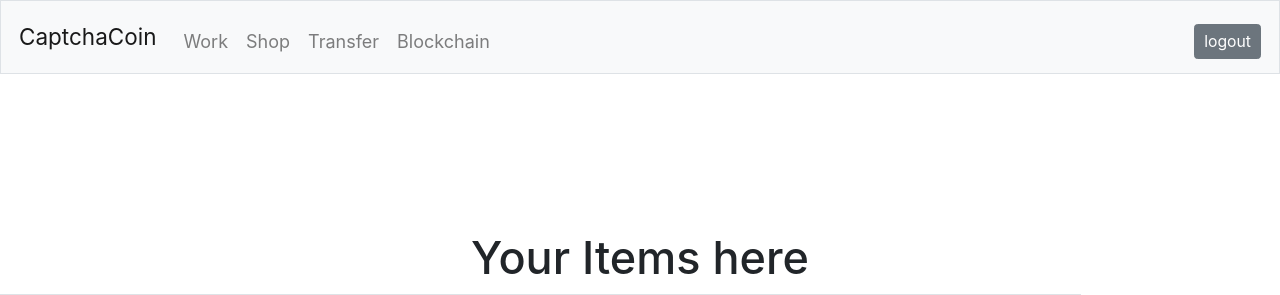
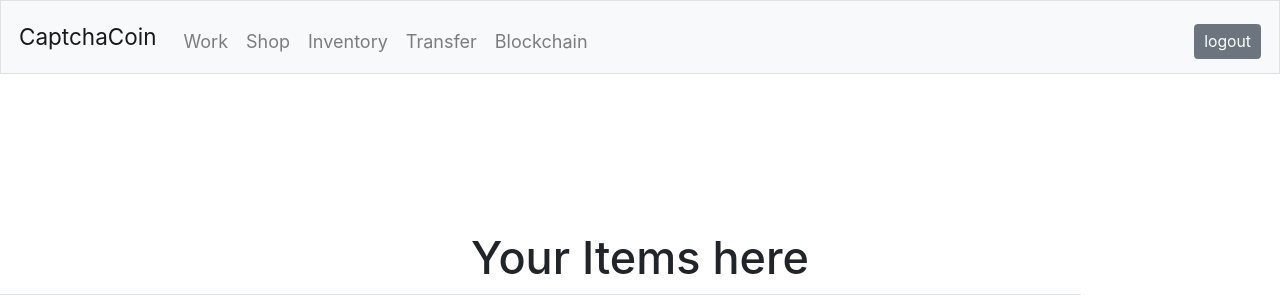
Before and after one commit to VerrroS/CaptchaCoin, a Flask app: page /items in a window 1280 px wide. Shown: the top 295 px of the page. Run offline with Flask 2, Linux system fonts and the light colour scheme; the visitor is signed in with stand-in values (Sample User, id 1); tables that the repository leaves empty hold one stand-in row (values such as "Sample post"); grey boxes marked "Sample" are stand-in pictures; some libraries are stand-ins or nearby versions.

Commit message:
add inventory

```diff
--- a/templates/layout.html
+++ b/templates/layout.html
@@ -33,6 +33,7 @@
                     <ul class="navbar-nav mr-auto mt-2">
                         <li class="nav-item"><a class="nav-link" href="/work">Work</a></li>
                         <li class="nav-item"><a class="nav-link" href="/shop">Shop</a></li>
+                        <li class="nav-item"><a class="nav-link" href="/items">Inventory</a></li>
                         <li class="nav-item"><a class="nav-link" href="/transfer">Transfer</a></li>
                         <li class="nav-item"><a class="nav-link" href="/blockchain">Blockchain</a></li>
                     </ul>
```
